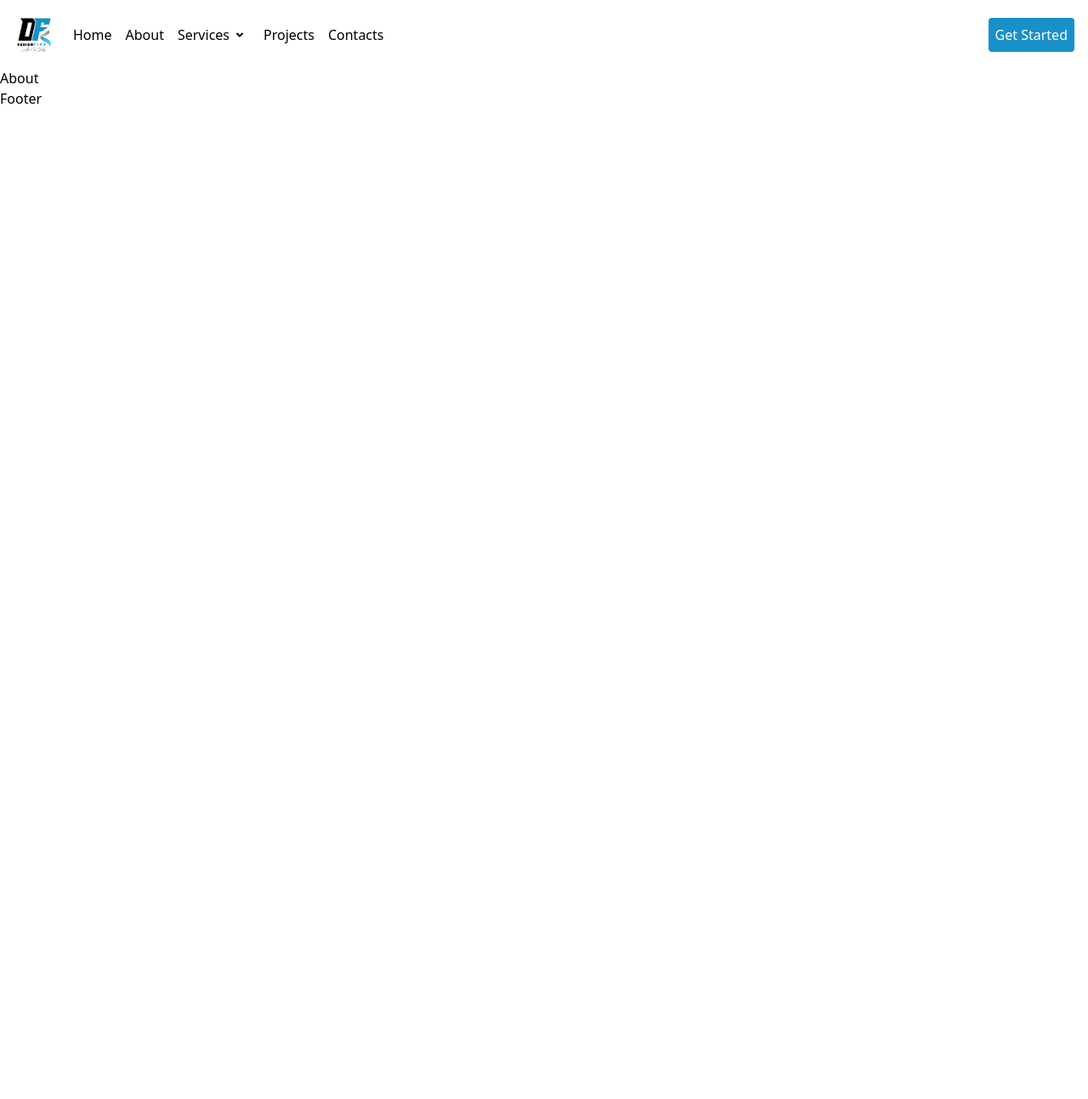
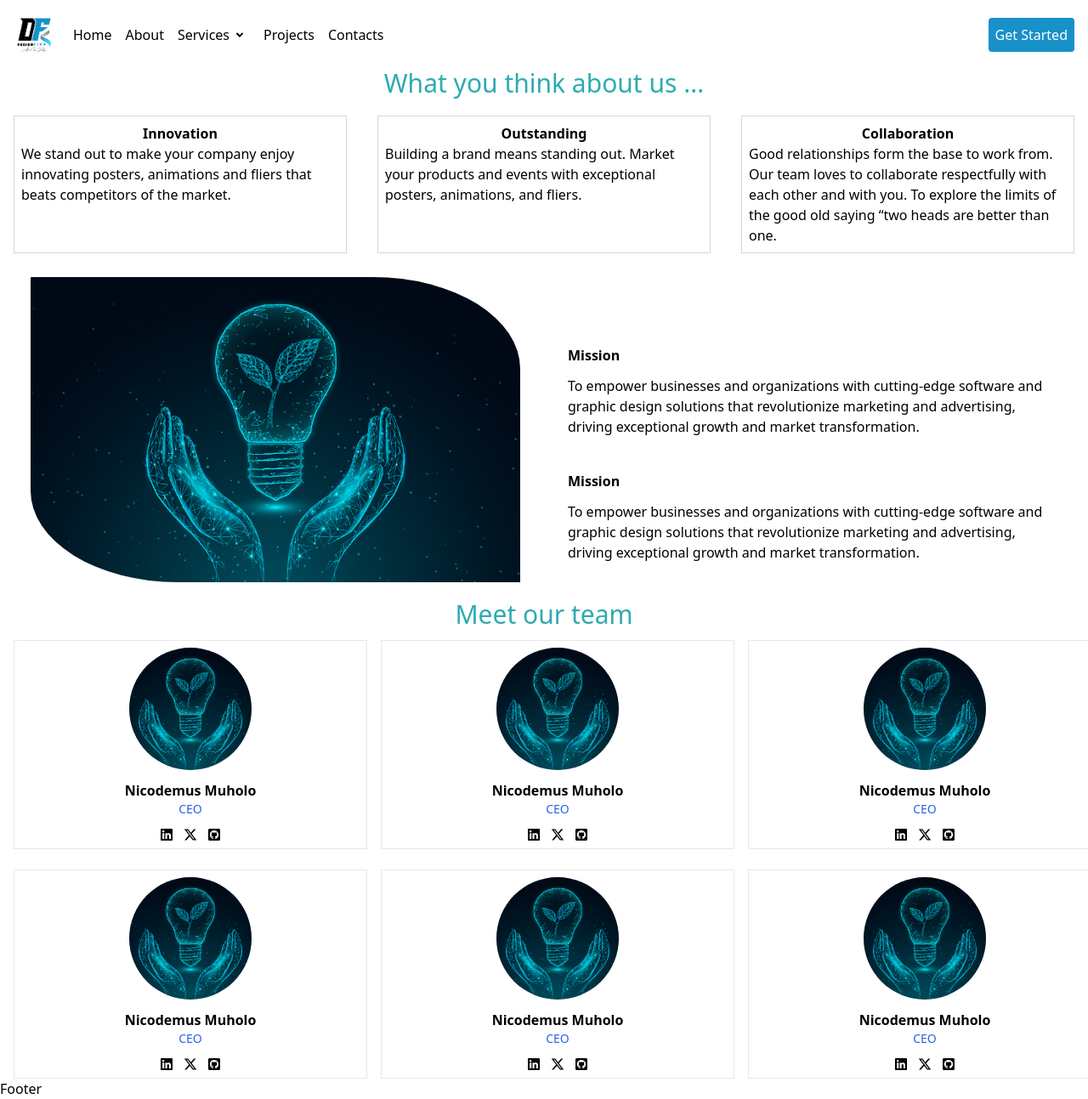
Before and after one commit to Nickodee/design_fiti, a Next.js app: page /pages/about in a window 1280 px wide. Shown: the whole page at 85% size. Before the commit the page ends 800 px from the top, so only its background shows below. Built offline with nearby package versions, Linux system fonts and the light colour scheme.

Commit message:
About page

```diff
--- a/app/pages/about/page.js
+++ b/app/pages/about/page.js
@@ -1,10 +1,169 @@
 import NavLayout from '@/app/components/NavLayout'
 import React from 'react'
+import Image from 'next/image'
+import { FaXTwitter, FaLinkedin } from "react-icons/fa6";
+import { FaGithubSquare } from "react-icons/fa";
+import Link from "next/link";
+
 
 function About() {
   return (
     <NavLayout>
-        <div>About</div>
+      <section className='w-full'>
+        <div className='text-center'>
+          <h1 className='text-[#2DABB1] text-3xl'>What you think about us ...</h1>
+        </div>
+      </section>
+  <section className=" mt-5 w-full">
+  <div className="flex flex-col lg:flex-row flex-wrap gap-5 mx-4">
+    <div className="flex-1 lg:w-1/3 md:w-1/2 p-2 border border-gray-300">
+      <div className="flex flex-col">
+        <h1 className="font-bold text-center">Innovation</h1>
+        <p>We stand out to make your company enjoy innovating posters, animations and fliers that beats competitors of the market.</p>
+      </div>
+    </div>
+    <div className="flex-1 lg:w-1/3 md:w-1/2 p-2 border border-gray-300 mx-4">
+      <div className="flex flex-col">
+        <h1 className="font-bold text-center">Outstanding</h1>
+        <p>Building a brand means standing out. Market your products and events with exceptional posters, animations, and fliers.</p>
+      </div>
+    </div>
+    <div className="flex-1 lg:w-1/3 md:w-1/2 p-2 border border-gray-300">
+      <div className="flex flex-col">
+        <h1 className="font-bold text-center">Collaboration</h1>
+        <p>Good relationships form the base to work from. Our team loves to collaborate respectfully with each other and with you. To explore the limits of the good old saying “two heads are better than one.</p>
+      </div>
+    </div>
+  </div>
+</section>
+<section className="mt-5 w-full">
+  <div className="flex flex-col lg:flex-row mx-4 gap-4">
+    <div className="w-full lg:w-1/2 p-2 mx-3 flex items-center ">
+      <Image src='/innovation.png' alt='Innovation' className='w-full h-full object-cover rounded-tr-[30%] rounded-bl-[30%] rounded-br-none rounded-tl-none'  width={300} height={400}/>
+    </div>
+      <div className="w-full lg:w-1/2 p-2 mx-3">
+      <h1 className="font-bold text-left mt-20">Mission</h1>
+      <p className='mt-3'>To empower businesses and organizations with cutting-edge software and graphic design solutions that revolutionize marketing and advertising, driving exceptional growth and market transformation.</p>
+
+      <h1 className=" font-bold text-left mt-10">Mission</h1>
+      <p className='mt-3'>To empower businesses and organizations with cutting-edge software and graphic design solutions that revolutionize marketing and advertising, driving exceptional growth and market transformation.</p>
+    </div>
+  </div>
+</section>
+<section className="mt-3 w-full">
+  <div className="text-center">
+    <h1 className="text-[#2DABB1] text-3xl">Meet our team</h1>
+  </div>
+
+  <div className="w-full flex flex-col lg:flex-row flex-wrap mx-4">
+  <div className="w-full flex flex-col lg:flex-row justify-center gap-4 mt-3 ">
+    <div className="w-full lg:w-1/3 border p-2">
+      <div className="flex flex-col items-center">
+        <div className="bg-gray-200 h-36 w-36 rounded-full">
+          <Image src="/innovation.png" alt="Innovation" className="w-full h-full object-cover rounded-full" width={300} height={400} />
+        </div>
+        <div className="mt-3 text-center">
+          <h1 className="font-bold">Nicodemus Muholo</h1>
+          <h3 className="text-sm text-blue-600">CEO</h3>
+        </div>
+        <div className="flex justify-center gap-3 mt-3">
+          <Link href="http://www.linkedin.com/in/martine-kungu-438005210"><FaLinkedin /></Link>
+          <Link href="https://twitter.com/KunguMartine"><FaXTwitter /></Link>
+          <Link href="https://github.com/martine-K"><FaGithubSquare /></Link>
+        </div>
+      </div>
+    </div>
+    <div className="w-full lg:w-1/3 border p-2">
+      <div className="flex flex-col items-center">
+        <div className="bg-gray-200 h-36 w-36 rounded-full">
+          <Image src="/innovation.png" alt="Innovation" className="w-full h-full object-cover rounded-full" width={300} height={400} />
+        </div>
+        <div className="mt-3 text-center">
+          <h1 className="font-bold">Nicodemus Muholo</h1>
+          <h3 className="text-sm text-blue-600">CEO</h3>
+        </div>
+        <div className="flex justify-center gap-3 mt-3">
+          <Link href="http://www.linkedin.com/in/martine-kungu-438005210"><FaLinkedin /></Link>
+          <Link href="https://twitter.com/KunguMartine"><FaXTwitter /></Link>
+          <Link href="https://github.com/martine-K"><FaGithubSquare /></Link>
+        </div>
+      </div>
+    </div>
+    <div className="w-full lg:w-1/3 border p-2">
+      <div className="flex flex-col items-center">
+        <div className="bg-gray-200 h-36 w-36 rounded-full">
+          <Image src="/innovation.png" alt="Innovation" className="w-full h-full object-cover rounded-full" width={300} height={400} />
+        </div>
+        <div className="mt-3 text-center">
+          <h1 className="font-bold">Nicodemus Muholo</h1>
+          <h3 className="text-sm text-blue-600">CEO</h3>
+        </div>
+        <div className="flex justify-center gap-3 mt-3">
+          <Link href="http://www.linkedin.com/in/martine-kungu-438005210"><FaLinkedin /></Link>
+          <Link href="https://twitter.com/KunguMartine"><FaXTwitter /></Link>
+          <Link href="https://github.com/martine-K"><FaGithubSquare /></Link>
+        </div>
+      </div>
+    </div>
+  </div>
+</div>
+<section className='w-full mt-3'>
+<div className="w-full flex flex-col lg:flex-row flex-wrap mx-4">
+  <div className="w-full flex flex-col lg:flex-row justify-center gap-4 mt-3 ">
+    <div className="w-full lg:w-1/3 border p-2">
+      <div className="flex flex-col items-center">
+        <div className="bg-gray-200 h-36 w-36 rounded-full">
+          <Image src="/innovation.png" alt="Innovation" className="w-full h-full object-cover rounded-full" width={300} height={400} />
+        </div>
+        <div className="mt-3 text-center">
+          <h1 className="font-bold">Nicodemus Muholo</h1>
+          <h3 className="text-sm text-blue-600">CEO</h3>
+        </div>
+        <div className="flex justify-center gap-3 mt-3">
+          <Link href="http://www.linkedin.com/in/martine-kungu-438005210"><FaLinkedin /></Link>
+          <Link href="https://twitter.com/KunguMartine"><FaXTwitter /></Link>
+          <Link href="https://github.com/martine-K"><FaGithubSquare /></Link>
+        </div>
+      </div>
+    </div>
+    <div className="w-full lg:w-1/3 border p-2">
+      <div className="flex flex-col items-center">
+        <div className="bg-gray-200 h-36 w-36 rounded-full">
+          <Image src="/innovation.png" alt="Innovation" className="w-full h-full object-cover rounded-full" width={300} height={400} />
+        </div>
+        <div className="mt-3 text-center">
+          <h1 className="font-bold">Nicodemus Muholo</h1>
+          <h3 className="text-sm text-blue-600">CEO</h3>
+        </div>
+        <div className="flex justify-center gap-3 mt-3">
+          <Link href="http://www.linkedin.com/in/martine-kungu-438005210"><FaLinkedin /></Link>
+          <Link href="https://twitter.com/KunguMartine"><FaXTwitter /></Link>
+          <Link href="https://github.com/martine-K"><FaGithubSquare /></Link>
+        </div>
+      </div>
+    </div>
+    <div className="w-full lg:w-1/3 border p-2">
+      <div className="flex flex-col items-center">
+        <div className="bg-gray-200 h-36 w-36 rounded-full">
+          <Image src="/innovation.png" alt="Innovation" className="w-full h-full object-cover rounded-full" width={300} height={400} />
+        </div>
+        <div className="mt-3 text-center">
+          <h1 className="font-bold">Nicodemus Muholo</h1>
+          <h3 className="text-sm text-blue-600">CEO</h3>
+        </div>
+        <div className="flex justify-center gap-3 mt-3">
+          <Link href="http://www.linkedin.com/in/martine-kungu-438005210"><FaLinkedin /></Link>
+          <Link href="https://twitter.com/KunguMartine"><FaXTwitter /></Link>
+          <Link href="https://github.com/martine-K"><FaGithubSquare /></Link>
+        </div>
+      </div>
+    </div>
+  </div>
+</div>
+</section>
+
+</section>
+
     </NavLayout>
   )
 }
```
Also changed, not shown: app/images/Nick.png (added), public/innovation.png (added).
